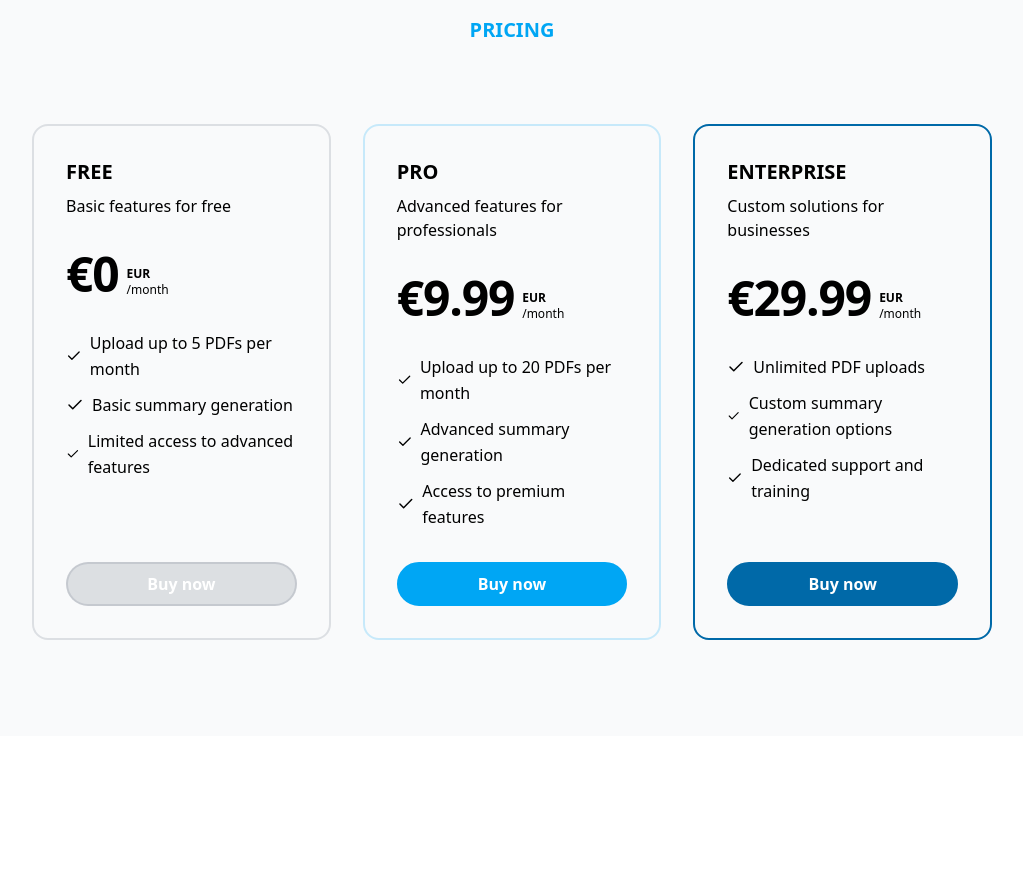
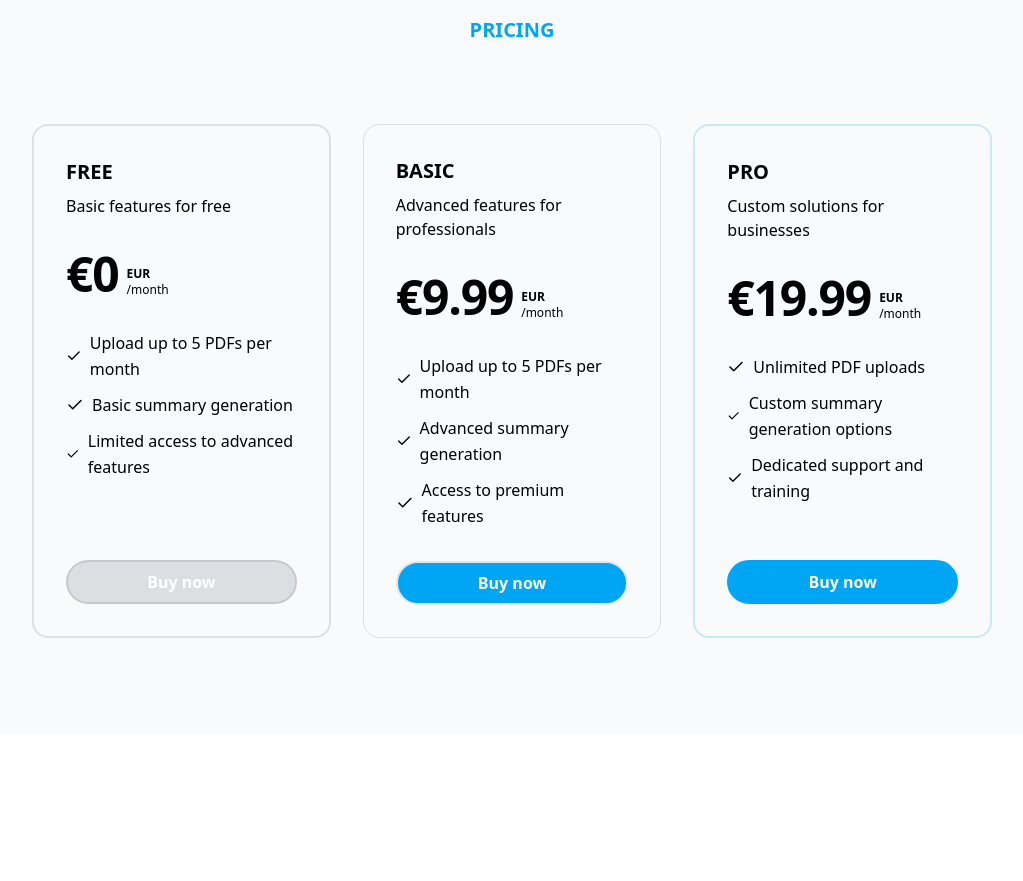
Before and after one commit to vvduth/ai-summary, a Next.js app: page / in a window 1280 px wide. Shown: the part 1480-2361 px from the top of the page, without its empty margins (128-1151 px from the left). Built offline with nearby package versions, Linux system fonts and the light colour scheme; no server answers.

Commit message:
feat: add subscription handling and pricing plans to improve payment management and user experience

```diff
--- a/app/api/payments/route.ts
+++ b/app/api/payments/route.ts
@@ -1,4 +1,4 @@
-import { handleCheckoutCompleted } from "@/lib/payments";
+import { handleCheckoutCompleted, handleSubscriptionDeleted } from "@/lib/payments";
 import { NextRequest, NextResponse } from "next/server";
 import Stripe from "stripe";
 const stripe = new Stripe(process.env.STRIPE_SECRET_API_KEY!, {});
@@ -22,8 +22,12 @@ export const POST = async (req: NextRequest) => {
         await handleCheckoutCompleted({session,stripe});
         break;
       case "customer.subscription.deleted":
+        console.log("Subscription was deleted!");
         const subscription = event.data.object;
-        console.log("Subscription was deleted!", subscription);
+        const subscriptionId = subscription.id;
+        await handleSubscriptionDeleted({subscriptionId, stripe});
+        break;
+
       default:
         console.log(`Unhandled event type ${event.type}`);
         break;
--- /dev/null
+++ b/app/constants.ts
@@ -0,0 +1,45 @@
+import { PricingPlan } from "@/components/home/pricing-section";
+
+export const plans: PricingPlan[] = [
+  {
+    id: "free",
+    name: "Free",
+    price: "0",
+    description: "Basic features for free",
+    features: [
+      "Upload up to 5 PDFs per month",
+      "Basic summary generation",
+      "Limited access to advanced features",
+    ],
+    paymenLink: process.env.NODE_ENV === 'development' ? '': '',
+    priceId: "",
+  },
+  {
+    name: "Basic",
+    id: "basic",
+    price: "9.99",
+    description: "Advanced features for professionals",
+    features: [
+      "Upload up to 5 PDFs per month",
+      "Advanced summary generation",
+      "Access to premium features",
+    ],
+    paymenLink: process.env.NODE_ENV === 'development' ?
+    'https://buy.stripe.com/test_14A8wOdJPh2Wb1D9aqffy00': '',
+    priceId: "price_1RR8QzCzuRDSbLjDFzrhTiwe",
+  },
+  {
+    name: "Pro",
+    id: "pro",
+    price: "19.99",
+    description: "Custom solutions for businesses",
+    features: [
+      "Unlimited PDF uploads",
+      "Custom summary generation options",
+      "Dedicated support and training",
+    ],
+    paymenLink: process.env.NODE_ENV === 'development' ?
+    'https://buy.stripe.com/test_8x2fZgbBHaEy1r3aeuffy01': '',
+    priceId: "price_1RR8UoCzuRDSbLjDU25ynmkN",
+  },
+];
--- /dev/null
+++ b/components/common/PlanBagde.tsx
@@ -0,0 +1,40 @@
+import { plans } from "@/app/constants";
+import { getPriceid } from "@/lib/user";
+import { currentUser } from "@clerk/nextjs/server";
+import React from "react";
+import { Badge } from "../ui/badge";
+import { Crown } from "lucide-react";
+import { cn } from "@/lib/utils";
+
+const PlanBagde = async () => {
+  const user = await currentUser();
+  if (!user?.id) {
+    return null;
+  }
+
+  const email = user?.emailAddresses[0]?.emailAddress;
+
+  let priceId: string | null = null;
+
+  if (email) {
+    priceId = await getPriceid(email);
+  }
+  let planName = "Buy a plan";
+  const plan = plans.find((plan) => plan.priceId === priceId);
+  if (plan) {
+    planName = plan.name;
+  }
+  return(
+    <Badge variant={"outline"}
+     className={cn("ml-2 bg-accent text-accent-foreground",
+        priceId ? 'text-amber-600' : 'text-red-600')}
+    >
+        <Crown className={cn('w-3 h-3 mr-1 text-amber-600',
+            !priceId && 'text-red-600'
+        )}/>
+        {planName}
+    </Badge>
+  );
+};
+
+export default PlanBagde;
--- a/components/common/header.tsx
+++ b/components/common/header.tsx
@@ -4,6 +4,7 @@ import { FileText } from "lucide-react";
 import { Button } from "../ui/button";
 import NavLink from "./nav-link";
 import { SignedIn, SignedOut, UserButton } from "@clerk/nextjs";
+import PlanBagde from "./PlanBagde";
 const Header = () => {
   const isLoggingIn = false; // Replace with your authentication logic
   return (
@@ -38,7 +39,7 @@ const Header = () => {
           <div className="flex gap-2 items-center">
             <NavLink href={"/upload"}>Upload a PDF</NavLink>
             <div className="px-2 py-1 text-sm font-semibold text-white bg-blue-500 rounded-md">
-              Pro
+              <PlanBagde />
             </div>
             <SignedIn>
               <UserButton />
--- a/components/home/pricing-section.tsx
+++ b/components/home/pricing-section.tsx
@@ -2,8 +2,8 @@ import { cn } from "@/lib/utils";
 import { CheckIcon } from "lucide-react";
 import Link from "next/link";
 import React from "react";
-
-type PricingPlan = {
+import { plans } from "@/app/constants";
+export type PricingPlan = {
   name: string;
   price: string;
   description: string;
@@ -12,47 +12,7 @@ type PricingPlan = {
   priceId: string;
   id: string;
 };
-const plans: PricingPlan[] = [
-  {
-    id: "free",
-    name: "Free",
-    price: "0",
-    description: "Basic features for free",
-    features: [
-      "Upload up to 5 PDFs per month",
-      "Basic summary generation",
-      "Limited access to advanced features",
-    ],
-    paymenLink: "",
-    priceId: "",
-  },
-  {
-    name: "Pro",
-    id: "pro",
-    price: "9.99",
-    description: "Advanced features for professionals",
-    features: [
-      "Upload up to 20 PDFs per month",
-      "Advanced summary generation",
-      "Access to premium features",
-    ],
-    paymenLink: "",
-    priceId: "",
-  },
-  {
-    name: "Enterprise",
-    id: "enterprise",
-    price: "29.99",
-    description: "Custom solutions for businesses",
-    features: [
-      "Unlimited PDF uploads",
-      "Custom summary generation options",
-      "Dedicated support and training",
-    ],
-    paymenLink: "",
-    priceId: "",
-  },
-];
+
 const PricingSection = () => {
   return (
     <section className="relative overflow-hidden bg-gray-50" id="pricing">
--- a/lib/payments.ts
+++ b/lib/payments.ts
@@ -78,3 +78,22 @@ async function createPayment({
     console.log("Error creating payment", error);
   }
 }
+
+
+export async function handleSubscriptionDeleted({
+  subscriptionId,
+  stripe,
+}: {
+  subscriptionId: string;
+  stripe: Stripe;
+}) {
+  try {
+    const subscription = await stripe.subscriptions.retrieve(subscriptionId);
+    const sql = await getDbConnection();
+
+    await sql`UPDATE users SET status = 'cancelled' WHERE customer_id = ${subscription.customer}`;
+  } catch (error) {
+    console.log("Error updating user status", error);
+    throw error;
+  }
+}
--- /dev/null
+++ b/lib/user.ts
@@ -0,0 +1,8 @@
+import { getDbConnection } from "@/actions/db-actions";
+
+export async function getPriceid(email:string) {
+    const sql = await getDbConnection()
+    const query = await sql`SELECT price_id FROM users WHERE email = ${email} AND status = 'active'`;
+
+    return query?.[0]?.price_id || null;
+}
```
